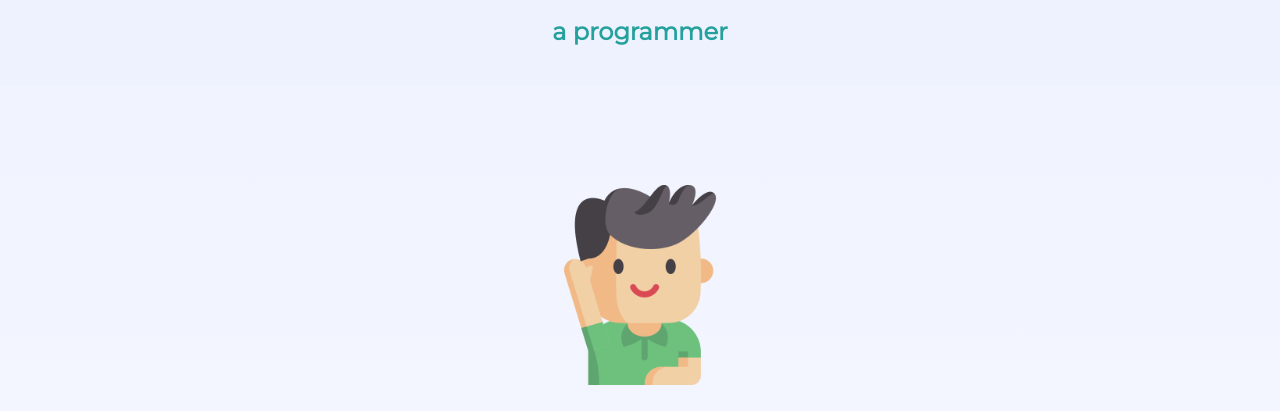
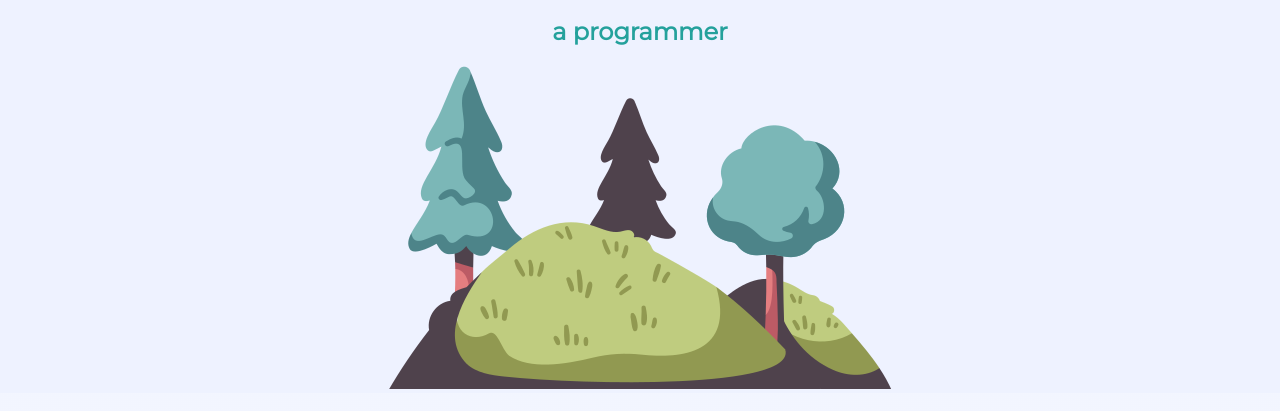
Before and after one commit to thisanie/resume, a plain HTML site: page index.html in a window 1280 px wide. Shown: the part 387-798 px from the top of the page. Drawn offline with Linux system fonts and the light colour scheme; a web font is replaced by a local one.

Commit message:
added hill image

```diff
--- a/index.html
+++ b/index.html
@@ -34,7 +34,7 @@
         <img class="cloud-image2" src="clouds.png" alt="cluod-image" />
         <h1>I'm Aniket</h1>
         <h2>a programmer</h2>
-        <img src="images/hill.png" alt="" class="mountain-image" />
+        <img src="hill.png" alt="" class="mountain-image" />
       </div>
     </div>
 
```
